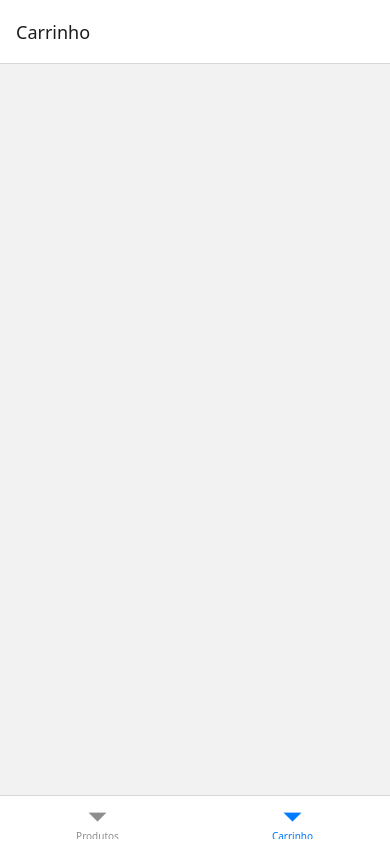
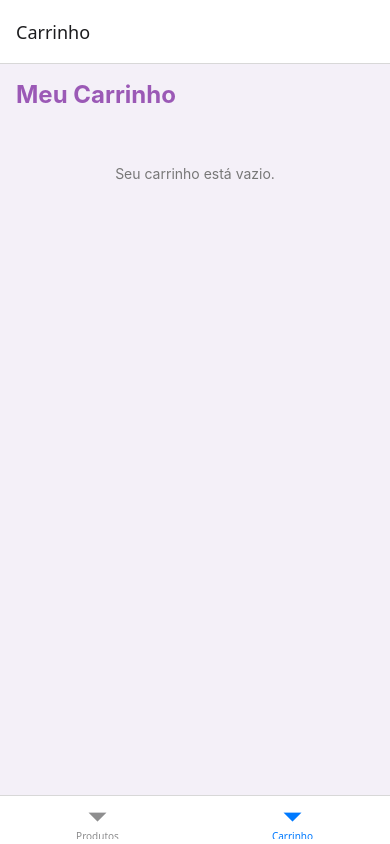
Before and after one commit to Gu1LhermeF5P/cp2moblie, a React Native app: screen /Carrinho in a window 390 px wide. Built offline with nearby package versions, Linux system fonts and the light colour scheme.

Commit message:
feat imagem
adiconado imagem na page carrinho

```diff
--- a/App.js
+++ b/App.js
@@ -4,8 +4,8 @@ import { createBottomTabNavigator } from '@react-navigation/bottom-tabs';
 import { createNativeStackNavigator } from '@react-navigation/native-stack';
 import { JGLAppProvider } from './context/AppProvider.js';
 import { JGLListaProdutos } from './pages/JGLListaProdutos.js';
-import { JGLDetalhesProduto } from './pages/JGLDetalhesProduto.js';
-import { JGLCarrinhoPage } from './pages/JGLCarrinho.js';
+import {JGLDetalhesProduto}from './pages/JGLDetalhesProduto.js';;
+import { JGLCarrinhoPage } from './pages/JGLCarrinhoPage.js';
 import { useContext } from 'react';
 import { JGLAppContext } from './context/AppProvider.js';
 
--- a/pages/JGLCarrinho.js
+++ /dev/null
@@ -1,39 +0,0 @@
-import React, { useContext } from 'react';
-import { View, Text, FlatList, Button } from 'react-native';
-import { JGLAppContext } from '../context/AppProvider';
-
-export const JGLCarrinhoPage = () => {
-  const { JGLCarrinho, setJGLCarrinho } = useContext(JGLAppContext);
-
-  const alterarQuantidade = (id, delta) => {
-    setJGLCarrinho(prev =>
-      prev.map(item =>
-        item.id === id ? { ...item, quantidade: Math.max(1, item.quantidade + delta) } : item
-      )
-    );
-  };
-
-  const removerProduto = (id) => {
-    setJGLCarrinho(prev => prev.filter(item => item.id !== id));
-  };
-
-  return (
-    <View style={{ padding: 16 }}>
-      <FlatList
-        data={JGLCarrinho}
-        keyExtractor={(item) => item.id.toString()}
-        renderItem={({ item }) => (
-          <View style={{ marginBottom: 16 }}>
-            <Text style={{ fontSize: 16 }}>{item.nome}</Text>
-            <Text>Quantidade: {item.quantidade}</Text>
-            <View style={{ flexDirection: 'row', marginVertical: 4 }}>
-              <Button title="+" onPress={() => alterarQuantidade(item.id, 1)} />
-              <Button title="-" onPress={() => alterarQuantidade(item.id, -1)} />
-              <Button title="Remover" onPress={() => removerProduto(item.id)} />
-            </View>
-          </View>
-        )}
-      />
-    </View>
-  );
-};
--- /dev/null
+++ b/pages/JGLCarrinhoPage.js
@@ -0,0 +1,121 @@
+import React, { useContext } from 'react';
+import { View, Text, FlatList, Image, TouchableOpacity, StyleSheet } from 'react-native';
+import { JGLAppContext } from '../context/AppProvider';
+
+export const JGLCarrinhoPage = () => {
+  const { JGLCarrinho, setJGLCarrinho } = useContext(JGLAppContext);
+
+  const alterarQuantidade = (id, delta) => {
+    setJGLCarrinho(prev =>
+      prev.map(item =>
+        item.id === id
+          ? { ...item, quantidade: Math.max(1, item.quantidade + delta) }
+          : item
+      )
+    );
+  };
+
+  const removerProduto = (id) => {
+    setJGLCarrinho(prev => prev.filter(item => item.id !== id));
+  };
+
+  const valorTotal = JGLCarrinho.reduce(
+    (total, item) => total + item.preco * item.quantidade,
+    0
+  );
+
+  return (
+    <View style={styles.container}>
+      <Text style={styles.titulo}>Meu Carrinho</Text>
+      <FlatList
+        data={JGLCarrinho}
+        keyExtractor={(item) => item.id.toString()}
+        contentContainerStyle={styles.lista}
+        ListEmptyComponent={<Text style={styles.vazio}>Seu carrinho está vazio.</Text>}
+        renderItem={({ item }) => (
+          <View style={styles.card}>
+            <Image source={item.imagem} style={styles.imagem} />
+            <View style={styles.info}>
+              <Text style={styles.nome}>{item.nome}</Text>
+              <Text style={styles.quantidade}>Qtd: {item.quantidade}</Text>
+              <Text style={styles.precoUnit}>
+                Unitário: R$ {item.preco.toFixed(2)}
+              </Text>
+              <Text style={styles.totalItem}>
+                Total: R$ {(item.preco * item.quantidade).toFixed(2)}
+              </Text>
+              <View style={styles.botoes}>
+                <TouchableOpacity onPress={() => alterarQuantidade(item.id, 1)} style={styles.btn}>
+                  <Text style={styles.btnTexto}>+</Text>
+                </TouchableOpacity>
+                <TouchableOpacity onPress={() => alterarQuantidade(item.id, -1)} style={styles.btn}>
+                  <Text style={styles.btnTexto}>-</Text>
+                </TouchableOpacity>
+                <TouchableOpacity onPress={() => removerProduto(item.id)} style={styles.btnRemover}>
+                  <Text style={styles.btnTexto}>Remover</Text>
+                </TouchableOpacity>
+              </View>
+            </View>
+          </View>
+        )}
+      />
+      {JGLCarrinho.length > 0 && (
+        <View style={styles.totalContainer}>
+          <Text style={styles.totalTexto}>Total do carrinho:</Text>
+          <Text style={styles.totalValor}>R$ {valorTotal.toFixed(2)}</Text>
+        </View>
+      )}
+    </View>
+  );
+};
+
+const styles = StyleSheet.create({
+  container: { flex: 1, backgroundColor: '#F4F0F8', padding: 16 },
+  titulo: { fontSize: 24, fontWeight: 'bold', marginBottom: 16, color: '#9B59B6' },
+  lista: { paddingBottom: 16 },
+  card: {
+    backgroundColor: '#fff',
+    borderRadius: 10,
+    flexDirection: 'row',
+    padding: 12,
+    marginBottom: 12,
+    elevation: 2,
+  },
+  imagem: {
+    width: 80,
+    height: 80,
+    resizeMode: 'contain',
+    borderRadius: 6,
+    marginRight: 12,
+  },
+  info: { flex: 1 },
+  nome: { fontSize: 16, fontWeight: 'bold', color: '#333' },
+  quantidade: { fontSize: 14, marginVertical: 2 },
+  precoUnit: { fontSize: 14, color: '#666' },
+  totalItem: { fontSize: 14, fontWeight: '600', color: '#000' },
+  botoes: { flexDirection: 'row', marginTop: 8 },
+  btn: {
+    backgroundColor: '#9B59B6',
+    paddingHorizontal: 12,
+    paddingVertical: 6,
+    borderRadius: 6,
+    marginRight: 6,
+  },
+  btnRemover: {
+    backgroundColor: '#E74C3C',
+    paddingHorizontal: 12,
+    paddingVertical: 6,
+    borderRadius: 6,
+  },
+  btnTexto: { color: '#fff', fontWeight: 'bold' },
+  totalContainer: {
+    borderTopWidth: 1,
+    borderTopColor: '#ccc',
+    paddingTop: 16,
+    marginTop: 8,
+    alignItems: 'center',
+  },
+  totalTexto: { fontSize: 18, fontWeight: 'bold' },
+  totalValor: { fontSize: 18, fontWeight: 'bold', color: '#27AE60' },
+  vazio: { textAlign: 'center', color: '#777', marginTop: 40 },
+});
```
